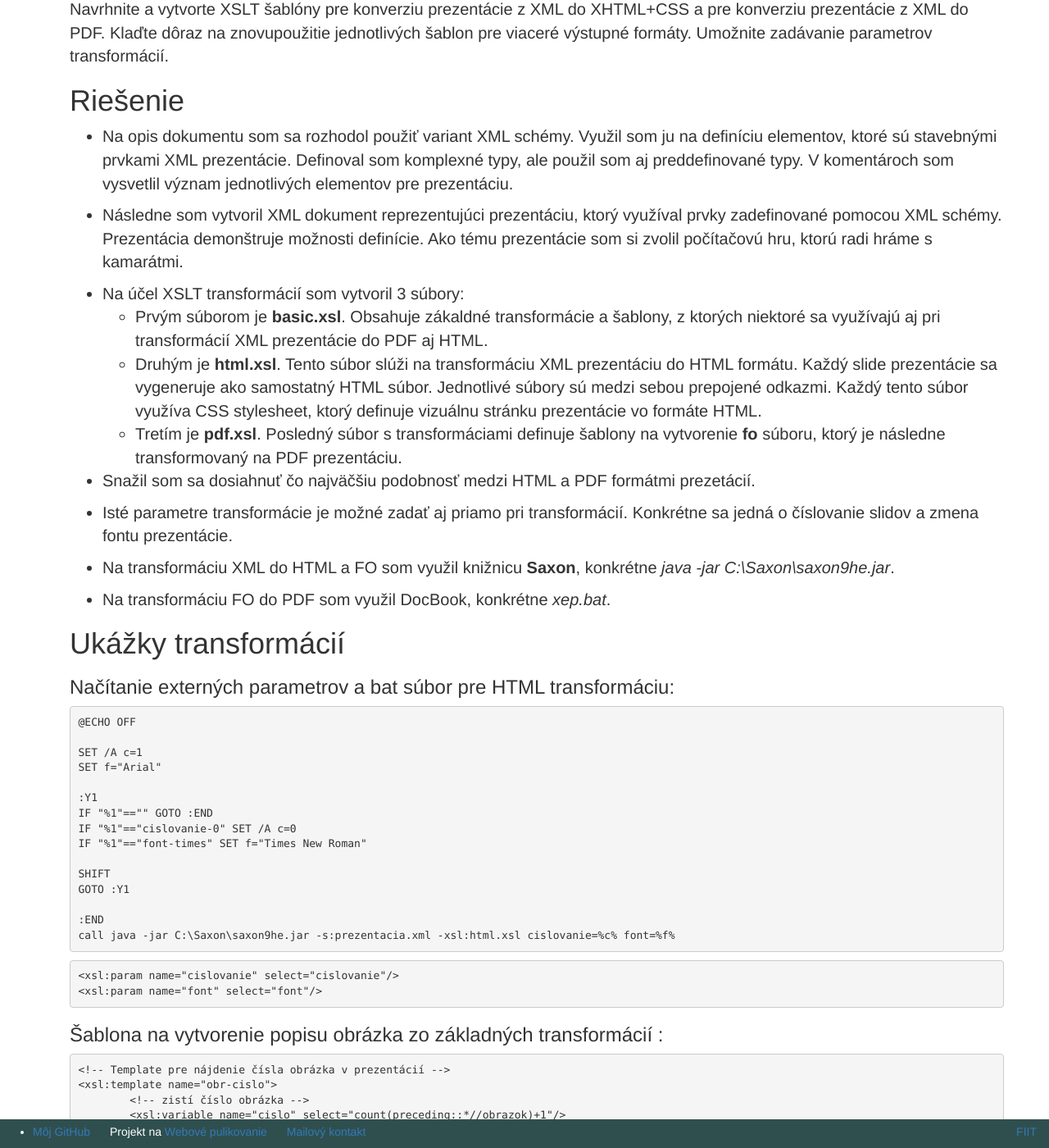
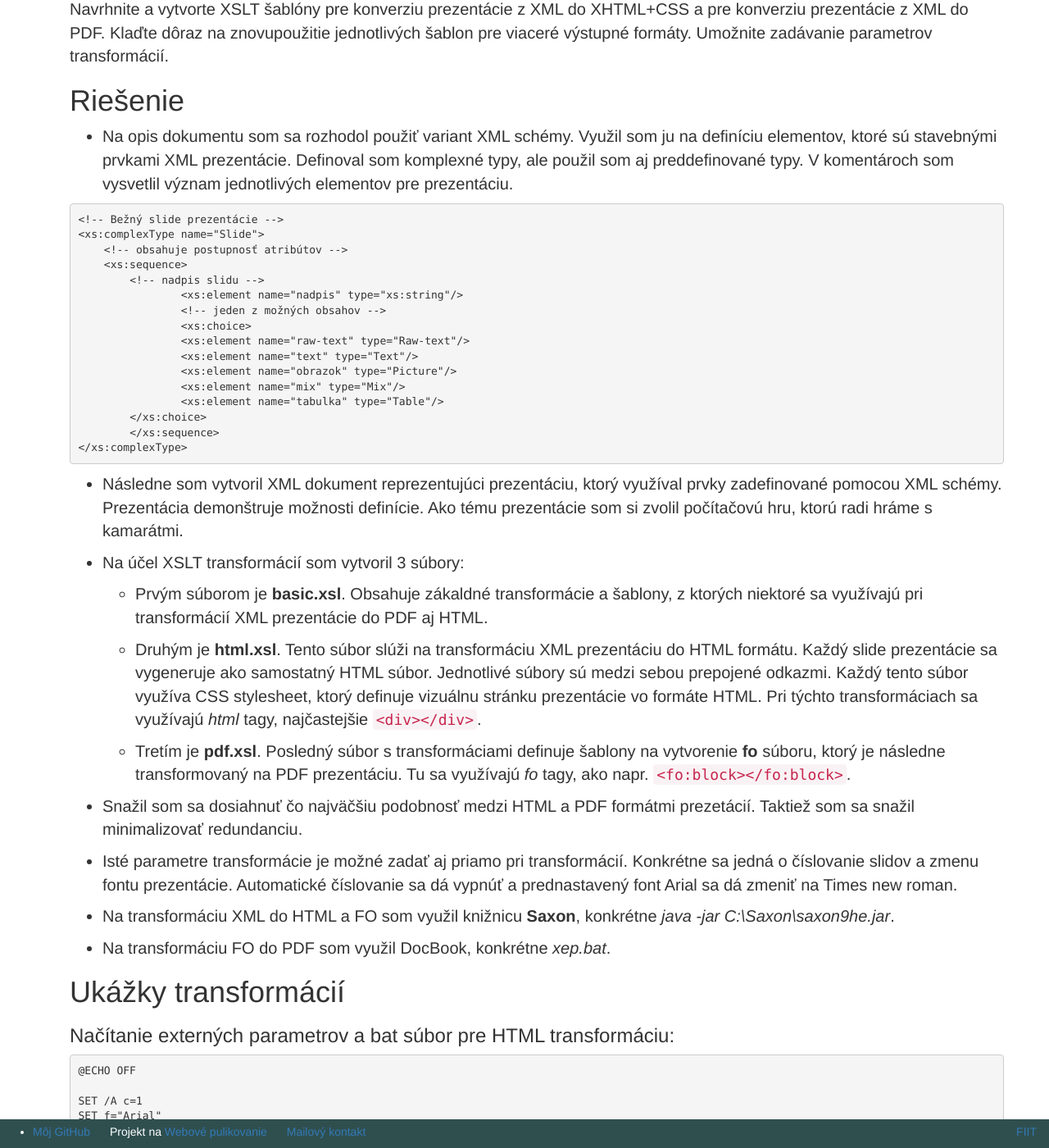
Before and after one commit to JanecekJ/JanecekJ.github.io, a Jekyll site: the page built from projekty/zadanie3/index.md, in a window 1280 px wide and 1400 px high, scrolled down 357 px. Shown: the whole window at 82% size. Built offline with Jekyll 4.4.1, drawn with Linux system fonts in a browser that asks for light colours.

Commit message:
Doplnenie dokumentacie zadania 3 z wp

````diff
--- a/projekty/zadanie3/index.md
+++ b/projekty/zadanie3/index.md
@@ -10,16 +10,41 @@ Navrhnite a vytvorte XSLT šablóny pre konverziu prezentácie z XML do XHTML+CS
 # Riešenie
 + Na opis dokumentu som sa rozhodol použiť variant XML schémy. Využil som ju na definíciu elementov, ktoré sú stavebnými prvkami XML prezentácie. Definoval som komplexné typy, ale použil som aj preddefinované typy. V komentároch som vysvetlil význam jednotlivých elementov pre prezentáciu.
 
+```xml
+<!-- Bežný slide prezentácie -->
+<xs:complexType name="Slide">
+    <!-- obsahuje postupnosť atribútov -->
+    <xs:sequence>
+    	<!-- nadpis slidu -->
+  		<xs:element name="nadpis" type="xs:string"/>
+  		<!-- jeden z možných obsahov -->
+  		<xs:choice>
+	    	<xs:element name="raw-text" type="Raw-text"/>
+	    	<xs:element name="text" type="Text"/>
+	      	<xs:element name="obrazok" type="Picture"/>
+	      	<xs:element name="mix" type="Mix"/>
+	      	<xs:element name="tabulka" type="Table"/>
+    	</xs:choice>
+	</xs:sequence>
+</xs:complexType>
+```
+
 + Následne som vytvoril XML dokument reprezentujúci prezentáciu, ktorý využíval prvky zadefinované pomocou XML schémy. Prezentácia demonštruje možnosti definície. Ako tému prezentácie som si zvolil počítačovú hru, ktorú radi hráme s kamarátmi.
 
 + Na účel XSLT transformácií som vytvoril 3 súbory:
-	- Prvým súborom je **basic.xsl**. Obsahuje zákaldné transformácie a šablony, z ktorých niektoré sa využívajú aj pri transformácií XML prezentácie do PDF aj HTML.
-	- Druhým je **html.xsl**. Tento súbor slúži na transformáciu XML prezentáciu do HTML formátu. Každý slide prezentácie sa vygeneruje ako samostatný HTML súbor. Jednotlivé súbory sú medzi sebou prepojené odkazmi. Každý tento súbor využíva CSS stylesheet, ktorý definuje vizuálnu stránku prezentácie vo formáte HTML.
-	- Tretím je **pdf.xsl**. Posledný súbor s transformáciami definuje šablony na vytvorenie **fo** súboru, ktorý je následne transformovaný na PDF prezentáciu.
 
-+ Snažil som sa dosiahnuť čo najväčšiu podobnosť medzi HTML a PDF formátmi prezetácií.
 
-+ Isté parametre transformácie je možné zadať aj priamo pri transformácií. Konkrétne sa jedná o číslovanie slidov a zmena fontu prezentácie.
+	- Prvým súborom je **basic.xsl**. Obsahuje zákaldné transformácie a šablony, z ktorých niektoré sa využívajú pri transformácií XML prezentácie do PDF aj HTML.
+
+
+	- Druhým je **html.xsl**. Tento súbor slúži na transformáciu XML prezentáciu do HTML formátu. Každý slide prezentácie sa vygeneruje ako samostatný HTML súbor. Jednotlivé súbory sú medzi sebou prepojené odkazmi. Každý tento súbor využíva CSS stylesheet, ktorý definuje vizuálnu stránku prezentácie vo formáte HTML. Pri týchto transformáciach sa využívajú *html* tagy, najčastejšie `<div></div>`.
+
+
+	- Tretím je **pdf.xsl**. Posledný súbor s transformáciami definuje šablony na vytvorenie **fo** súboru, ktorý je následne transformovaný na PDF prezentáciu. Tu sa využívajú *fo* tagy, ako napr. `<fo:block></fo:block>`.
+
++ Snažil som sa dosiahnuť čo najväčšiu podobnosť medzi HTML a PDF formátmi prezetácií. Taktiež som sa snažil minimalizovať redundanciu.
+
++ Isté parametre transformácie je možné zadať aj priamo pri transformácií. Konkrétne sa jedná o číslovanie slidov a zmenu fontu prezentácie. Automatické číslovanie sa dá vypnúť a prednastavený font Arial sa dá zmeniť na Times new roman.
 
 + Na transformáciu XML do HTML a FO som využil knižnicu **Saxon**, konkrétne *java -jar C:\Saxon\saxon9he.jar*.
 
````
